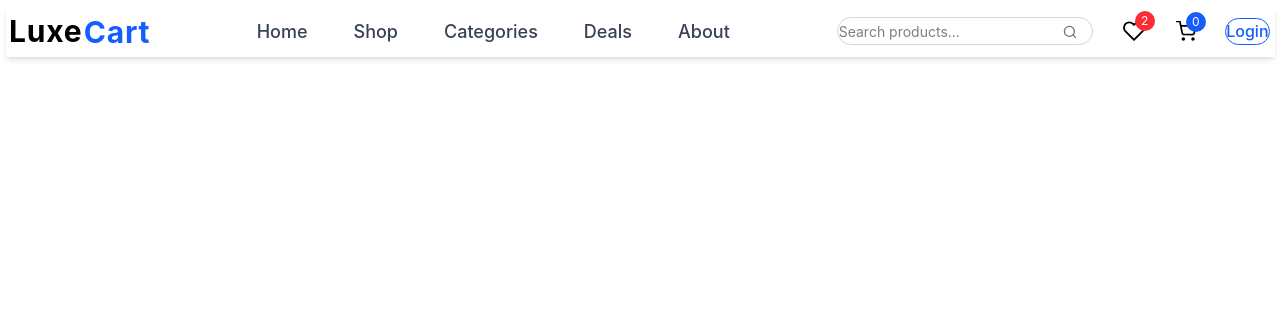
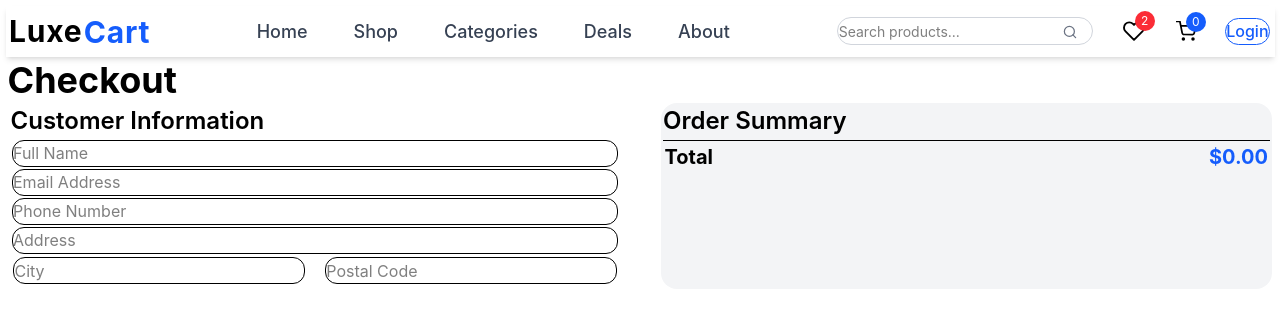
Before and after one commit to Husnain024/E-Commerce-Project, a React (Vite) app: page /checkout in a window 1280 px wide. Shown: the top 322 px of the page. Built offline with nearby package versions, Linux system fonts and the light colour scheme.

Commit message:
Add cart functionality and checkout page

```diff
--- a/src/App.jsx
+++ b/src/App.jsx
@@ -5,6 +5,7 @@ import Navbar from "./components/layout/Navbar";
 import Home from "./pages/Home";
 import ProductDetails from "./pages/ProductDetails";
 import Cart from "./pages/Cart";
+import Checkout from "./pages/Checkout";
 
 function App() {
   return (
@@ -15,6 +16,7 @@ function App() {
         <Route path="/" element={<Home />} />
         <Route path="/product/:id" element={<ProductDetails />} />
         <Route path="/cart" element={<Cart />} />
+        <Route path="/checkout" element={<Checkout />} />
       </Routes>
     </>
   );
--- a/src/pages/Cart.jsx
+++ b/src/pages/Cart.jsx
@@ -1,16 +1,26 @@
 import { useContext } from "react";
 import { CartContext } from "../context/CartContext";
+import { Link } from "react-router-dom";
 
 function Cart() {
   const { cart, removeFromCart, updateQuantity } = useContext(CartContext);
 
+  // Calculate subtotal
+  const subtotal = cart.reduce(
+    (total, item) => total + item.price * item.quantity,
+    0,
+  );
+
   return (
     <div className="mx-auto max-w-7xl px-6 py-12">
-      <h1 className="text-4xl font-bold">Shopping Cart</h1>
+      {/* Heading */}
+      <h1 className="text-4xl font-bold text-gray-900">Shopping Cart</h1>
 
       {cart.length === 0 ? (
         <p className="mt-6 text-gray-500">Your cart is empty.</p>
       ) : (
+        <>
+          {/* Cart Items */}
           <div className="mt-8 space-y-4">
             {cart.map((item) => (
               <div
@@ -26,7 +36,9 @@ function Cart() {
 
                 {/* Product Details */}
                 <div>
-                <h2 className="text-xl font-semibold">{item.name}</h2>
+                  <h2 className="text-xl font-semibold text-gray-900">
+                    {item.name}
+                  </h2>
 
                   <p className="text-gray-500">${item.price}</p>
 
@@ -34,25 +46,27 @@ function Cart() {
                   <div className="mt-3 flex items-center gap-3">
                     <button
                       onClick={() => updateQuantity(item.id, item.quantity - 1)}
-                    className="flex h-8 w-8 items-center justify-center rounded-lg border font-bold hover:bg-gray-200"
+                      className="flex h-8 w-8 items-center justify-center rounded-lg border font-bold transition hover:bg-gray-200"
                     >
                       -
                     </button>
 
-                  <span className="font-semibold">{item.quantity}</span>
+                    <span className="min-w-6 text-center font-semibold">
+                      {item.quantity}
+                    </span>
 
                     <button
                       onClick={() => updateQuantity(item.id, item.quantity + 1)}
-                    className="flex h-8 w-8 items-center justify-center rounded-lg border font-bold hover:bg-gray-200"
+                      className="flex h-8 w-8 items-center justify-center rounded-lg border font-bold transition hover:bg-gray-200"
                     >
                       +
                     </button>
                   </div>
 
-                {/* Remove */}
+                  {/* Remove Button */}
                   <button
                     onClick={() => removeFromCart(item.id)}
-                  className="mt-3 rounded-lg bg-red-500 px-4 py-2 text-sm font-semibold text-white hover:bg-red-600"
+                    className="mt-3 rounded-lg bg-red-500 px-4 py-2 text-sm font-semibold text-white transition hover:bg-red-600"
                   >
                     Remove
                   </button>
@@ -60,6 +74,48 @@ function Cart() {
               </div>
             ))}
           </div>
+
+          {/* Cart Summary */}
+          <div className="mt-10 max-w-md rounded-2xl bg-gray-100 p-6 shadow-sm">
+            <h2 className="text-2xl font-bold text-gray-900">Cart Summary</h2>
+
+            {/* Subtotal */}
+            <div className="mt-5 flex justify-between">
+              <span className="text-gray-600">Subtotal</span>
+
+              <span className="font-bold text-gray-900">
+                ${subtotal.toFixed(2)}
+              </span>
+            </div>
+
+            {/* Shipping */}
+            <div className="mt-3 flex justify-between">
+              <span className="text-gray-600">Shipping</span>
+
+              <span className="font-semibold text-green-600">Free</span>
+            </div>
+
+            {/* Divider */}
+            <div className="my-5 border-t border-gray-300"></div>
+
+            {/* Total */}
+            <div className="flex items-center justify-between text-xl">
+              <span className="font-bold text-gray-900">Total</span>
+
+              <span className="font-bold text-blue-600">
+                ${subtotal.toFixed(2)}
+              </span>
+            </div>
+
+            {/* Checkout Button */}
+            <Link
+              to="/checkout"
+              className="mt-6 block w-full rounded-xl bg-blue-600 py-3 text-center font-semibold text-white transition hover:bg-blue-700"
+            >
+              Proceed to Checkout
+            </Link>
+          </div>
+        </>
       )}
     </div>
   );
--- a/src/pages/Checkout.jsx
+++ b/src/pages/Checkout.jsx
@@ -0,0 +1,98 @@
+import { useContext } from "react";
+import { CartContext } from "../context/CartContext";
+
+function Checkout() {
+  const { cart } = useContext(CartContext);
+
+  const subtotal = cart.reduce(
+    (total, item) => total + item.price * item.quantity,
+    0,
+  );
+
+  return (
+    <div className="mx-auto max-w-7xl px-6 py-20">
+      <h1 className="text-4xl font-bold">Checkout</h1>
+
+      <div className="mt-10 grid gap-10 lg:grid-cols-2">
+        {/* Customer Information */}
+        <div>
+          <h2 className="text-2xl font-semibold">Customer Information</h2>
+
+          <form className="mt-6 space-y-5">
+            <input
+              type="text"
+              placeholder="Full Name"
+              className="w-full rounded-xl border px-4 py-3 outline-none focus:border-blue-600"
+            />
+
+            <input
+              type="email"
+              placeholder="Email Address"
+              className="w-full rounded-xl border px-4 py-3 outline-none focus:border-blue-600"
+            />
+
+            <input
+              type="text"
+              placeholder="Phone Number"
+              className="w-full rounded-xl border px-4 py-3 outline-none focus:border-blue-600"
+            />
+
+            <input
+              type="text"
+              placeholder="Address"
+              className="w-full rounded-xl border px-4 py-3 outline-none focus:border-blue-600"
+            />
+
+            <div className="grid gap-5 sm:grid-cols-2">
+              <input
+                type="text"
+                placeholder="City"
+                className="w-full rounded-xl border px-4 py-3 outline-none focus:border-blue-600"
+              />
+
+              <input
+                type="text"
+                placeholder="Postal Code"
+                className="w-full rounded-xl border px-4 py-3 outline-none focus:border-blue-600"
+              />
+            </div>
+          </form>
+        </div>
+
+        {/* Order Summary */}
+        <div className="rounded-2xl bg-gray-100 p-6">
+          <h2 className="text-2xl font-semibold">Order Summary</h2>
+
+          <div className="mt-6 space-y-4">
+            {cart.map((item) => (
+              <div
+                key={item.id}
+                className="flex items-center justify-between border-b pb-4"
+              >
+                <div>
+                  <h3 className="font-semibold">{item.name}</h3>
+
+                  <p className="text-sm text-gray-500">Qty: {item.quantity}</p>
+                </div>
+
+                <p className="font-semibold">
+                  ${(item.price * item.quantity).toFixed(2)}
+                </p>
+              </div>
+            ))}
+          </div>
+
+          <div className="mt-6 flex justify-between border-t pt-5 text-xl">
+            <span className="font-bold">Total</span>
+
+            <span className="font-bold text-blue-600">
+              ${subtotal.toFixed(2)}
+            </span>
+          </div>
+        </div>
+      </div>
+    </div>
+  );
+}
+
+export default Checkout;
```
Lines whose indentation alone changed are shown as unchanged.
